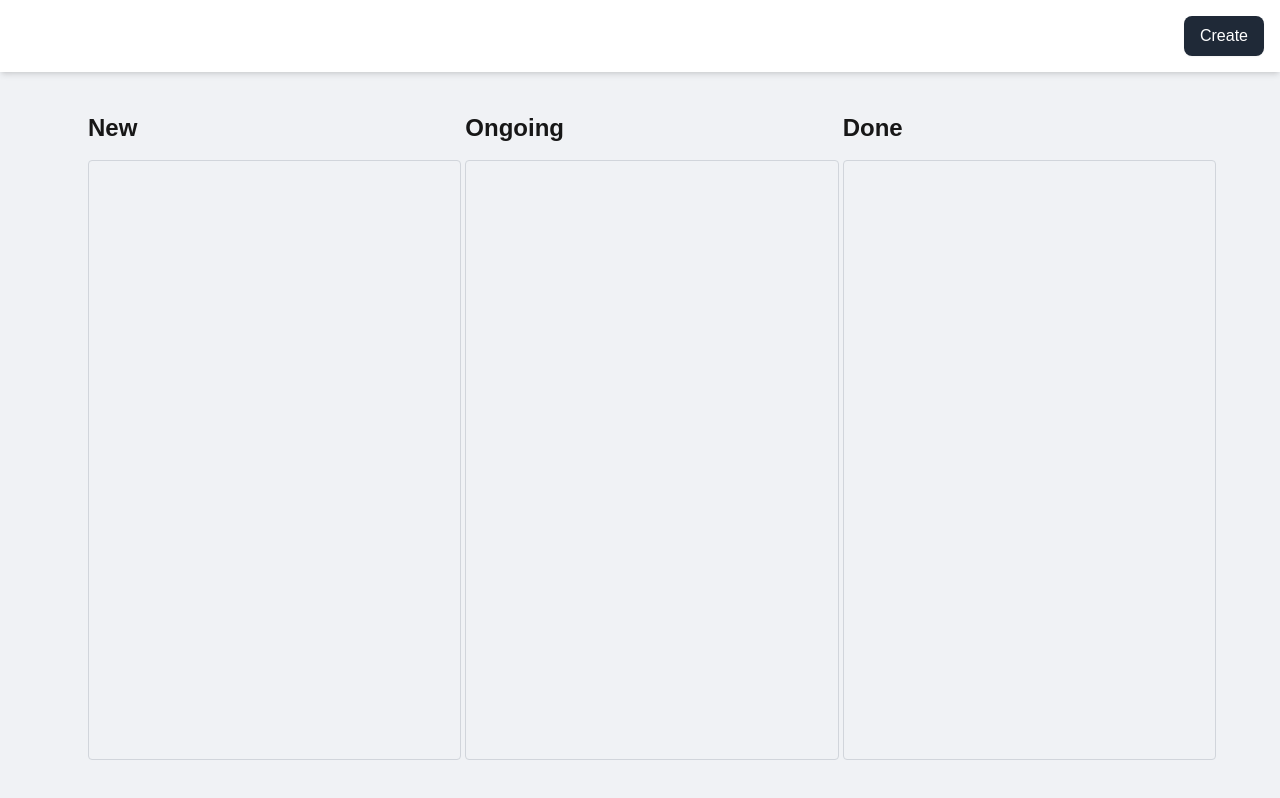
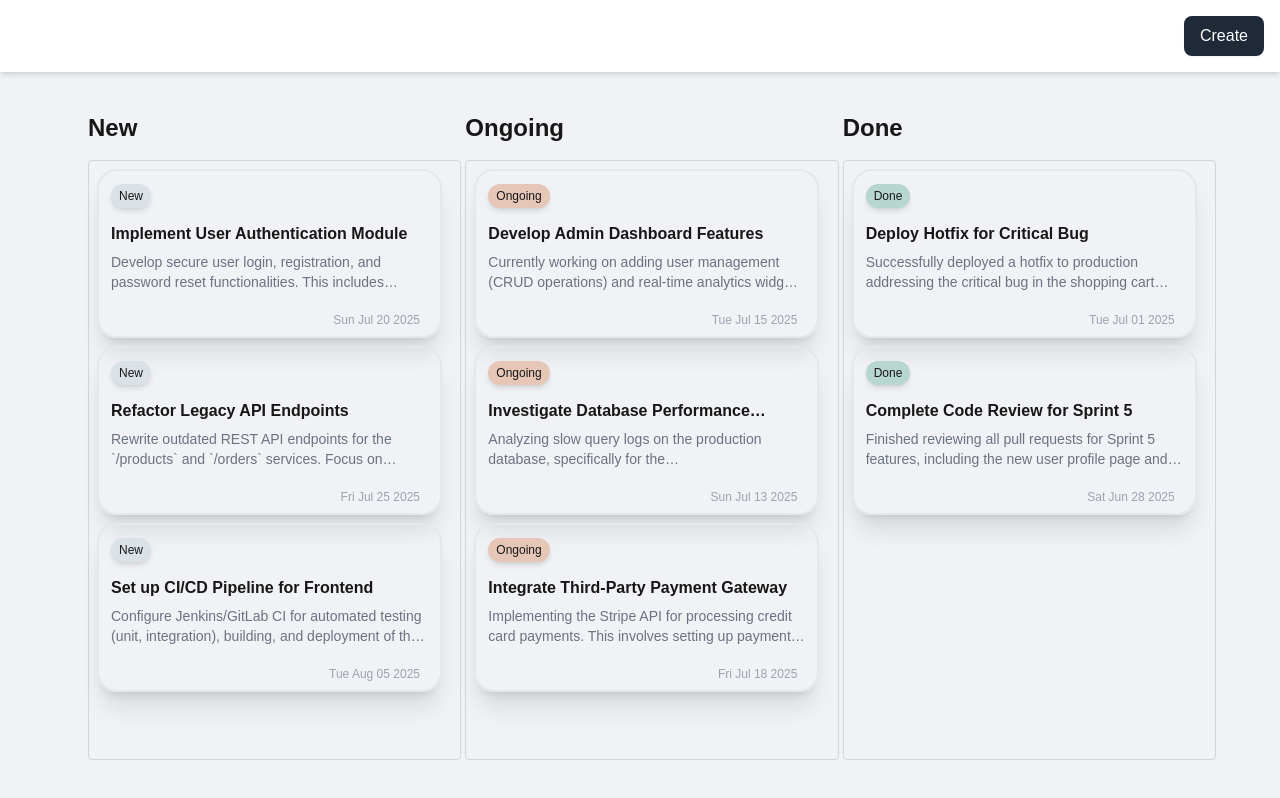
Before and after one commit to tahsinAmin/task-manage, a Next.js app: page / in a window 1280 px wide. Built offline with nearby package versions, Linux system fonts and the light colour scheme.

Commit message:
fix: Handle empty localStorage on initial data load

```diff
--- a/src/app/components/Card.tsx
+++ b/src/app/components/Card.tsx
@@ -7,7 +7,10 @@ const Card = ({ task, moveTask }: { task: taskProp, moveTask: (task: taskProp) =
   const cardDateString = cardDate.toDateString();
 
   return (
-    <li className="h-[169px] rounded-[20px] shadow-xl p-3 xl:w-full relative overflow-hidden border-2 border-gray-200" onClick={() => moveTask(task)}>
+    <li
+      className="h-[169px] rounded-[20px] shadow-xl p-3 w-full md:w-[345px] relative overflow-hidden border-2 border-gray-200"
+      onClick={() => moveTask(task)}
+    >
       <div className="absolute inset-0 rounded-2xl"></div>
       <div className="relative z-10">
         <span className={`inline-block tag-${task.status} text-xs px-2 py-1 rounded-full mb-4 shadow-md capitalize`}>
--- a/src/app/page.tsx
+++ b/src/app/page.tsx
@@ -2,6 +2,8 @@ import { Board } from "./components/Board";
 
 export default function Home() {
   return (
-    <Board />
+    <>
+      <Board />
+    </>
   );
 }
--- a/src/app/utils.ts
+++ b/src/app/utils.ts
@@ -69,7 +69,7 @@ export const state = {
     new: 0,
     ongoing: 1,
     done: 2
-  }
+}
 
 export const populateData = () => {
     const localNew = localStorage.getItem("newTask");
@@ -85,17 +85,17 @@ export const populateData = () => {
     if (localNew) {
         initialObjectsOfArray.new = JSON.parse(localNew);
     } else {
-        initialObjectsOfArray.new = initialObjectsOfArray.new;
+        initialObjectsOfArray.new = projectData.new;
     }
     if (localOngoing) {
         initialObjectsOfArray.ongoing = JSON.parse(localOngoing);
     } else {
-        initialObjectsOfArray.ongoing = initialObjectsOfArray.ongoing;
+        initialObjectsOfArray.ongoing = projectData.ongoing;
     }
     if (localDone) {
         initialObjectsOfArray.done = JSON.parse(localDone);
     } else {
-        initialObjectsOfArray.done = initialObjectsOfArray.done;
+        initialObjectsOfArray.done = projectData.done;
     }
     return initialObjectsOfArray
 }
```
